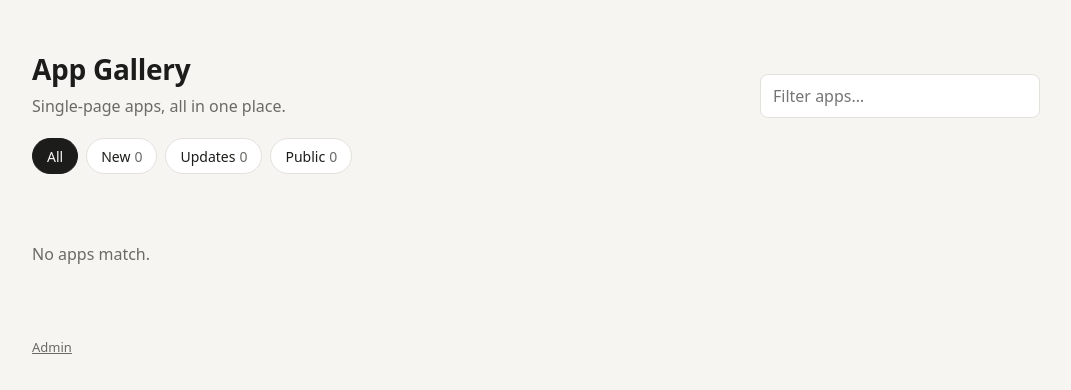
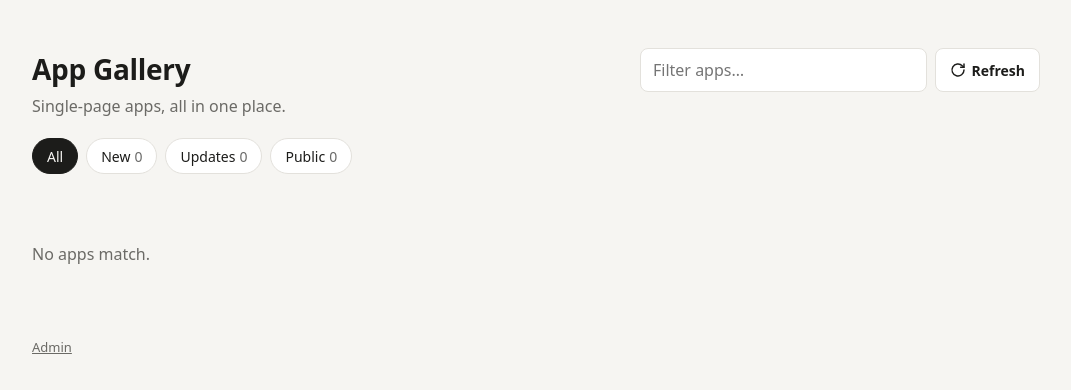
Before and after one commit to bamorgans/app-gallery, a plain HTML site: page index.html in a window 1280 px wide. Shown: the whole page, without its empty margins (104-1175 px from the left). Drawn offline with Linux system fonts and the light colour scheme; no server answers.

Commit message:
Gallery: pick up a new app list without a reload
apps.js is loaded with a script tag, and GitHub Pages lets browsers cache it
for ten minutes; the home-screen gallery is often resumed rather than
reloaded, so it can keep an old list for longer. The build now also writes
apps.json, which the page fetches past the cache when it opens, when it
comes back to the front (at most once a minute) and from a new Refresh
button. Cards, filter counts and the category menu are redrawn from the
new list, keeping the chosen filter, category and search. Offline or opened
from disk, the list from apps.js stays.

```diff
--- a/index.html
+++ b/index.html
@@ -55,6 +55,20 @@
     border-radius: 8px;
   }
   input[type=search]:focus { outline: 2px solid var(--focus); outline-offset: 1px; }
+  .tools { display: flex; flex-wrap: wrap; gap: 8px; align-items: center; justify-content: flex-end; width: min(400px, 100%); }
+  .tools input[type=search] { flex: 1; min-width: 160px; min-height: 44px; }
+  .refresh {
+    display: inline-flex; align-items: center; gap: 6px; min-height: 44px; padding: 0 14px;
+    font: inherit; font-size: 14px; font-weight: 600; color: var(--text);
+    background: var(--surface); border: 1px solid var(--border); border-radius: 8px; cursor: pointer;
+    touch-action: manipulation;
+  }
+  .refresh:focus-visible { outline: 2px solid var(--focus); outline-offset: 1px; }
+  .refresh svg { width: 16px; height: 16px; }
+  .refresh[aria-busy="true"] svg { animation: spin .8s linear infinite; }
+  @keyframes spin { to { transform: rotate(360deg); } }
+  @media (prefers-reduced-motion: reduce) { .refresh[aria-busy="true"] svg { animation: none; } }
+  .status { flex-basis: 100%; margin: 0; text-align: right; font-size: 12px; color: var(--muted); min-height: 1.5em; }
 
   .filters { display: flex; flex-wrap: wrap; gap: 8px; align-items: center; margin: -8px 0 20px; }
   .chip, .filters select {
@@ -147,7 +161,13 @@
       <h1>App Gallery</h1>
       <p>Single-page apps, all in one place.</p>
     </div>
-    <input type="search" id="q" placeholder="Filter apps…" aria-label="Filter apps">
+    <div class="tools">
+      <input type="search" id="q" placeholder="Filter apps…" aria-label="Filter apps">
+      <button class="refresh" id="refresh" type="button" title="Check for new and updated apps">
+        <svg viewBox="0 0 24 24" fill="none" stroke="currentColor" stroke-width="2.2" stroke-linecap="round" stroke-linejoin="round" aria-hidden="true"><path d="M21 12a9 9 0 1 1-2.6-6.4L21 8"/><path d="M21 3v5h-5"/></svg>
+        Refresh</button>
+      <p class="status" id="status" role="status" aria-live="polite"></p>
+    </div>
   </header>
   <div class="filters" role="toolbar" aria-label="Show">
     <button class="chip" type="button" data-show="all" aria-pressed="true">All</button>
@@ -175,7 +195,8 @@
   const grid = document.getElementById("grid");
   const empty = document.getElementById("empty");
   const q = document.getElementById("q");
-  const apps = (window.APPS || []).slice().sort((a, b) => a.name.localeCompare(b.name));
+  const refreshBtn = document.getElementById("refresh");
+  const statusEl = document.getElementById("status");
 
   function el(tag, props = {}, ...children) {
     const node = Object.assign(document.createElement(tag), props);
@@ -194,9 +215,17 @@
     return Date.now() - new Date(y, m - 1, d) < NEW_DAYS * DAY;
   };
   const shortDate = (iso) => new Date(iso + "T12:00").toLocaleDateString(undefined, { day: "numeric", month: "short" });
-  for (const app of apps) {
-    app.isNew = recent(app.added);
-    app.isUpdated = !app.isNew && recent(app.updated) && (!app.added || app.updated > app.added);
+
+  // The catalogue as the page holds it: sorted, with the New/Updates flags
+  // worked out. `snapshot` is the list as delivered, for spotting changes.
+  let apps = [], cards = [], snapshot = "";
+  function load(list) {
+    const sorted = list.slice().sort((a, b) => a.name.localeCompare(b.name));
+    snapshot = JSON.stringify(sorted);
+    apps = sorted.map((a) => {
+      const isNew = recent(a.added);
+      return { ...a, isNew, isUpdated: !isNew && recent(a.updated) && (!a.added || a.updated > a.added) };
+    });
   }
 
   function card(app) {
@@ -309,9 +338,6 @@
     dialog.showModal();
   }
 
-  const cards = apps.map(card);
-  grid.append(...cards);
-
   // Show filters: one of All / New / Updates / Public, combined with a
   // category (any of the apps' tags) and the search box.
   const SHOWS = {
@@ -323,8 +349,7 @@
   let show = "all";
   const chips = [...document.querySelectorAll(".chip")];
   for (const chip of chips) {
-    const n = apps.filter(SHOWS[chip.dataset.show]).length;
-    if (chip.dataset.show !== "all") chip.append(el("span", { className: "n" }, String(n)));
+    if (chip.dataset.show !== "all") chip.append(el("span", { className: "n" }));
     chip.addEventListener("click", () => {
       show = chip.dataset.show;
       for (const c of chips) c.setAttribute("aria-pressed", String(c === chip));
@@ -332,10 +357,26 @@
     });
   }
   const category = document.getElementById("category");
-  const tags = [...new Set(apps.flatMap((a) => a.tags || []))].sort((a, b) => a.localeCompare(b));
-  category.append(...tags.map((t) => el("option", { value: t }, t[0].toUpperCase() + t.slice(1))));
-  category.hidden = tags.length === 0;
   category.addEventListener("change", filter);
+
+  // Draws the cards, chip counts and category menu from `apps`. Runs on load
+  // and again whenever a refresh brings a different list; the chosen filter,
+  // category and search survive it.
+  function render() {
+    cards = apps.map(card);
+    grid.replaceChildren(...cards);
+    for (const chip of chips) {
+      const n = chip.querySelector(".n");
+      if (n) n.textContent = apps.filter(SHOWS[chip.dataset.show]).length;
+    }
+    const chosen = category.value;
+    const tags = [...new Set(apps.flatMap((a) => a.tags || []))].sort((a, b) => a.localeCompare(b));
+    category.replaceChildren(category.options[0],
+      ...tags.map((t) => el("option", { value: t }, t[0].toUpperCase() + t.slice(1))));
+    category.value = tags.includes(chosen) ? chosen : "";
+    category.hidden = tags.length === 0;
+    filter();
+  }
 
   function filter() {
     const term = q.value.trim().toLowerCase();
@@ -351,7 +392,53 @@
     empty.hidden = shown > 0;
   }
   q.addEventListener("input", filter);
-  filter();
+
+  // apps.js arrives through a plain <script> tag, which GitHub Pages lets
+  // browsers cache for ten minutes, and the home-screen gallery is often
+  // resumed rather than reloaded, so either can show an old list after a
+  // deploy. apps.json is the same list, fetched with no-store and a unique
+  // query so it always comes from the server. Opened from disk or offline,
+  // the fetch fails and the list from apps.js stays.
+  let lastChecked = 0;
+  async function refresh({ quiet = false } = {}) {
+    if (refreshBtn.getAttribute("aria-busy") === "true") return;
+    refreshBtn.setAttribute("aria-busy", "true");
+    if (!quiet) statusEl.textContent = "Checking for updates…";
+    const ctrl = new AbortController();
+    const timer = setTimeout(() => ctrl.abort(), 8000);
+    try {
+      const res = await fetch("apps.json?t=" + Date.now(), { cache: "no-store", signal: ctrl.signal });
+      if (!res.ok) throw new Error(res.status);
+      const fresh = await res.json();
+      if (!Array.isArray(fresh)) throw new Error("bad catalogue");
+      lastChecked = Date.now();
+      const before = new Set(apps.map((a) => a.url));
+      const added = fresh.filter((a) => !before.has(a.url)).map((a) => a.name);
+      const previous = snapshot;
+      load(fresh);
+      const changed = snapshot !== previous;
+      if (changed) render();
+      statusEl.textContent = added.length ? "New: " + added.join(", ")
+        : changed ? "List updated" : quiet ? "" : "Up to date";
+    } catch {
+      if (!quiet) statusEl.textContent = location.protocol === "file:"
+        ? "Opened from a file: Refresh works on the online gallery"
+        : "Couldn’t reach the gallery. Check your connection.";
+    } finally {
+      clearTimeout(timer);
+      refreshBtn.removeAttribute("aria-busy");
+    }
+  }
+  refreshBtn.addEventListener("click", () => refresh());
+  // Check again when the gallery comes back to the front, at most once a
+  // minute.
+  document.addEventListener("visibilitychange", () => {
+    if (!document.hidden && Date.now() - lastChecked > 60000) refresh({ quiet: true });
+  });
+
+  load(window.APPS || []);
+  render();
+  if (location.protocol !== "file:") refresh({ quiet: true });
 </script>
 </body>
 </html>
```
Also changed, not shown: scripts/build-catalog.mjs (+6 -2 lines), 3 other files.
